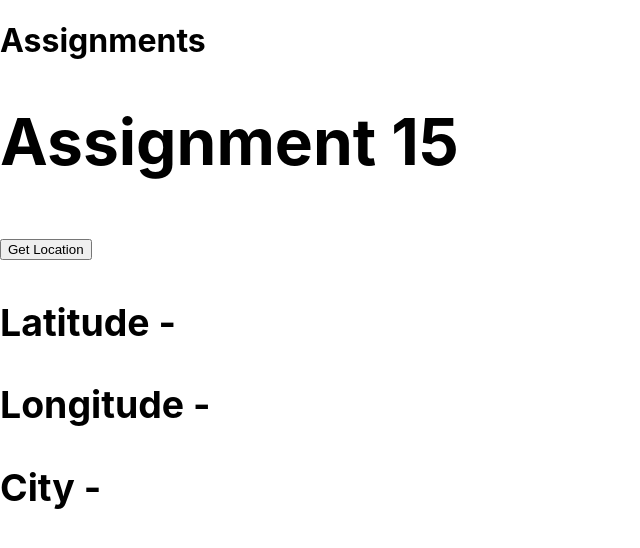
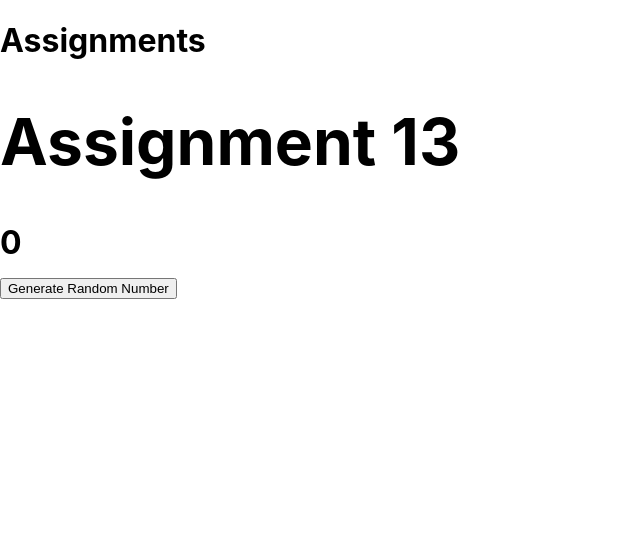
Before and after one commit to BiswarupChatt/dct-react-assignments, a React (Create React App) app: page / in a window 1280 px wide. Shown: the top 548 px of the page, without its empty margins (0-640 px from the left). Built offline with nearby package versions, Linux system fonts and the light colour scheme.

Commit message:
thirteenth assignment completed

```diff
--- a/src/App.js
+++ b/src/App.js
@@ -10,9 +10,9 @@
 // import Assignment10 from "./R1S12/Assignment10"
 // import Assignment11 from "./R1S12/Assignment11"
 // import Assignment12 from "./R1S12/Assignment12"
-// import Assignment13 from "./R1S12/Assignment13"
+import Assignment13 from "./R1S12/Assignment13"
 // import Assignment14 from "./R1S12/Assignment14"
-import Assignment15 from "./R1S12/Assignment15"
+// import Assignment15 from "./R1S12/Assignment15"
 
 export default function App() {
   return (
@@ -31,9 +31,9 @@ export default function App() {
         {/* <Assignment10 /> */}
         {/* <Assignment11 /> */}
         {/* <Assignment12 /> */}
-        {/* <Assignment13 /> */}
+        <Assignment13 />
         {/* <Assignment14 /> */}
-        <Assignment15 />
+        {/* <Assignment15 />  */}
       </h1>
     </div>
   )
--- a/src/R1S12/Assignment13.js
+++ b/src/R1S12/Assignment13.js
@@ -1,7 +1,33 @@
-export default function (){
+import { useState,  } from "react"
+
+
+export default function Assignment13() {
+
+    const [ random, setRandom ] = useState(0)
+    const [catchEven, setCatchEven] = useState([])
+
+
+    const createRandomNumber = () => {
+        const result = Math.floor(Math.random() * 100)
+        setRandom(result)
+        if(result %2 === 0){
+            setCatchEven(arr => [...arr, result])
+        }
+    }
+
     return (
         <div>
             <h1>Assignment 13</h1>
+            {random}
+            <br />
+            <button onClick={createRandomNumber}>Generate Random Number</button>
+            <ul>
+                {catchEven.map((ele, i)=>{
+                   return( <li key={i}>{ele}</li>)
+                })}
+
+            </ul>
         </div>
+
     )
 }
```
